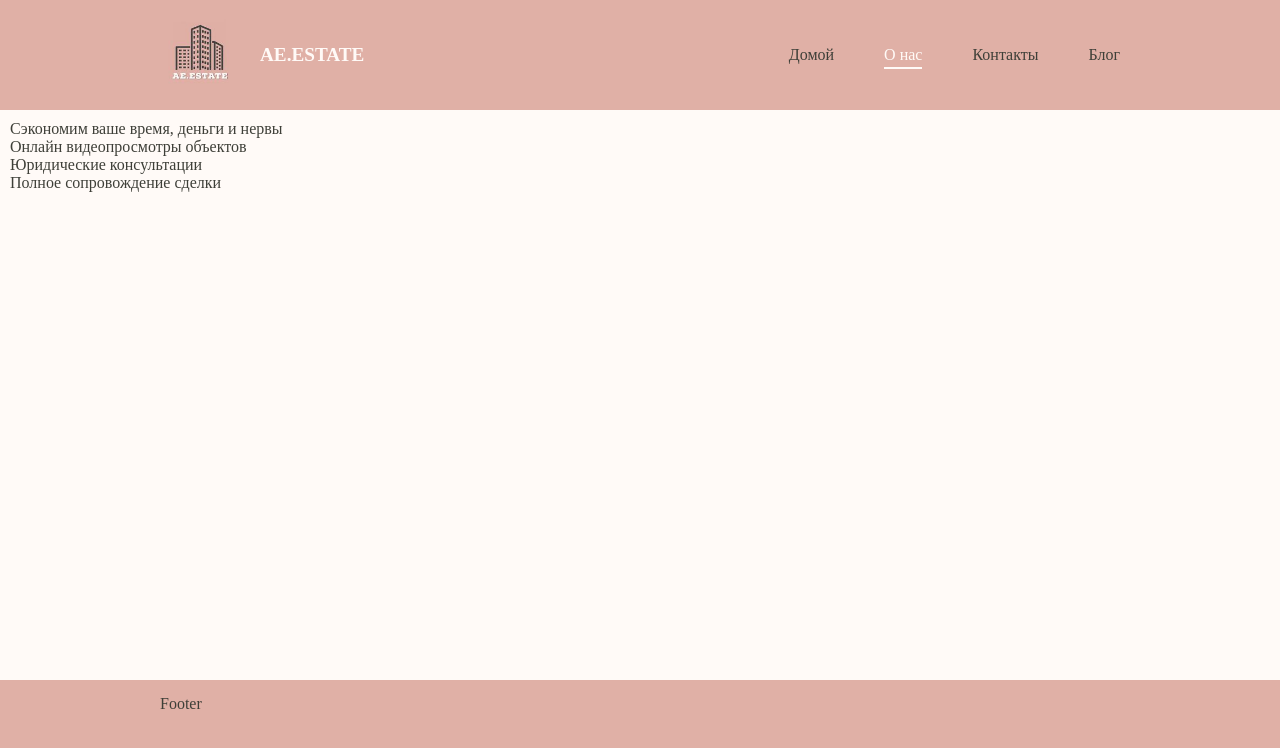
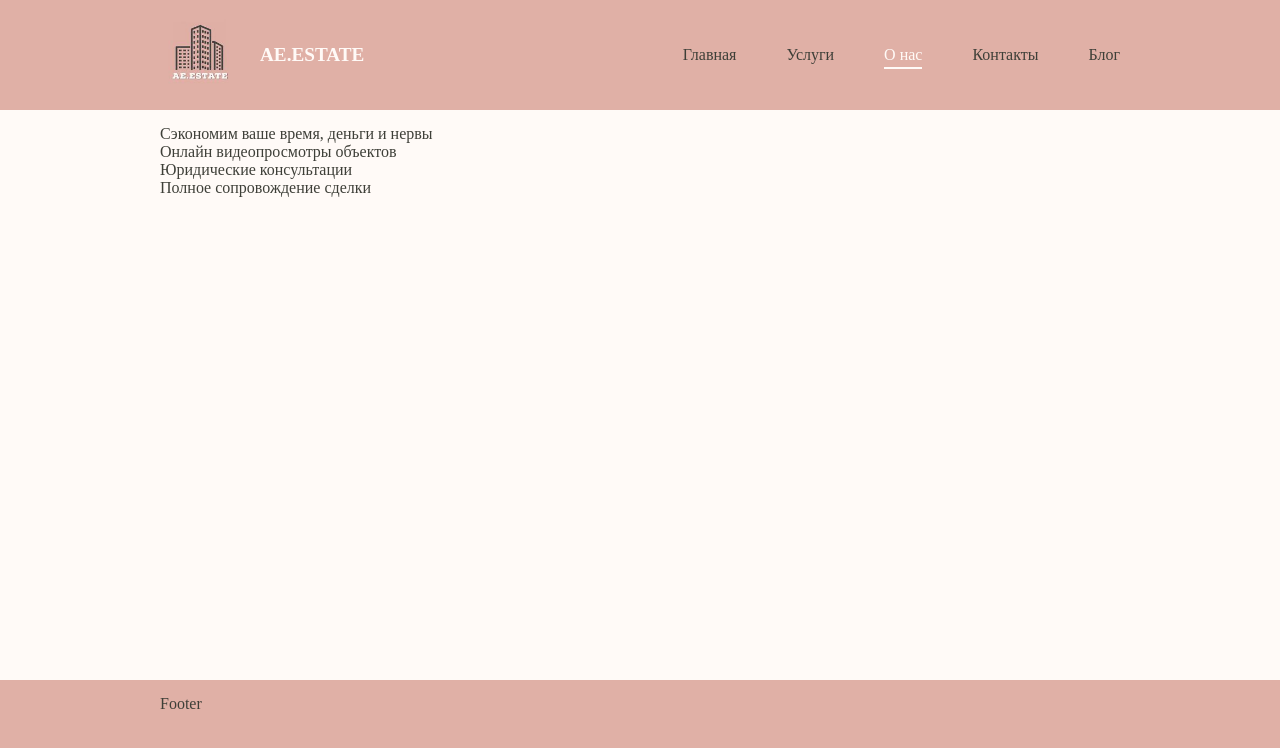
Before and after one commit to vanyagetc13/ae-estate, a Next.js app: page /about-us in a window 1280 px wide. Shown: the top 748 px of the page. Built offline with nearby package versions, Linux system fonts and the light colour scheme.

Commit message:
руссифицировал titl'ы и ссылки, новая страница - Services(услуги), css fixes

```diff
--- a/src/components/Header/Header.links.ts
+++ b/src/components/Header/Header.links.ts
@@ -3,7 +3,11 @@ import { type IHeaderLink } from '@/interfaces/Link.interface'
 export const Links: IHeaderLink[] = [
 	{
 		path: '/',
-		name: 'Домой',
+		name: 'Главная',
+	},
+	{
+		path: '/services',
+		name: 'Услуги',
 	},
 	{
 		path: '/about-us',
--- a/src/pages/about-us.tsx
+++ b/src/pages/about-us.tsx
@@ -4,7 +4,7 @@ import AboutUs from '@/components/screens/AboutUs/AboutUs'
 
 const AboutUsPage: NextPage = () => {
 	return (
-		<Layout title='About us'>
+		<Layout title='О нас'>
 			<AboutUs />
 		</Layout>
 	)
--- a/src/pages/api/contact.js
+++ b/src/pages/api/contact.js
@@ -17,7 +17,7 @@ export default async function handler(req, res) {
 		{
 			from: 'ae.estate.agency@mail.ru',
 			to: 'ae.estate.agency@mail.ru',
-			subject: 'Новый сообщение с сайта!',
+			subject: 'Новое сообщение с сайта!',
 			text: getText(req.body),
 			html: getHtml({
 				...req.body,
--- a/src/pages/blog/posts/index.tsx
+++ b/src/pages/blog/posts/index.tsx
@@ -4,7 +4,7 @@ import { NextPage } from 'next'
 
 const blogPage: NextPage = () => {
 	return (
-		<Layout title='Blog'>
+		<Layout title='Блог'>
 			<Blog />
 		</Layout>
 	)
--- a/src/pages/contacts.tsx
+++ b/src/pages/contacts.tsx
@@ -4,7 +4,7 @@ import { NextPage } from 'next'
 
 const contactsPage: NextPage = () => {
 	return (
-		<Layout title='Contacts'>
+		<Layout title='Контакты'>
 			<Contacts />
 		</Layout>
 	)
--- a/src/pages/index.tsx
+++ b/src/pages/index.tsx
@@ -4,7 +4,7 @@ import { NextPage } from 'next'
 
 const indexPage: NextPage = () => {
 	return (
-		<Layout title='Home'>
+		<Layout title='Главная'>
 			<Home />
 		</Layout>
 	)
--- a/src/styles/globals.scss
+++ b/src/styles/globals.scss
@@ -33,6 +33,10 @@ body {
 	color: var(--secondary-clr);
 }
 
+ul {
+	list-style: none;
+}
+
 a {
 	color: inherit;
 	text-decoration: none;
@@ -41,7 +45,7 @@ a {
 .main {
 	min-height: calc(100% - 110px - 120px); // 100% - header - footer
 	width: 100%;
-	padding: 10px;
+	padding: 15px 12.5%;
 }
 
 // @media (prefers-color-scheme: dark) {
```
Also changed, not shown: src/components/screens/Services/Services.tsx (added, +7 -0 lines), src/pages/services.tsx (added, +13 -0 lines).
